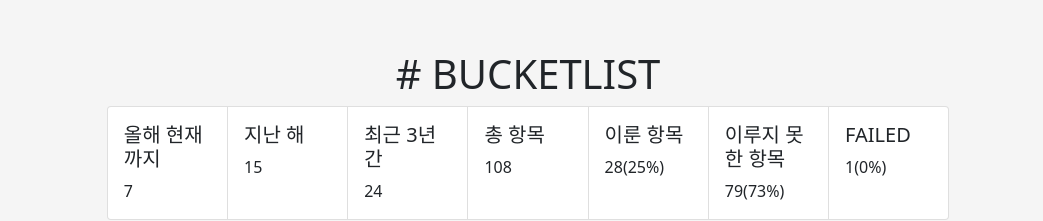
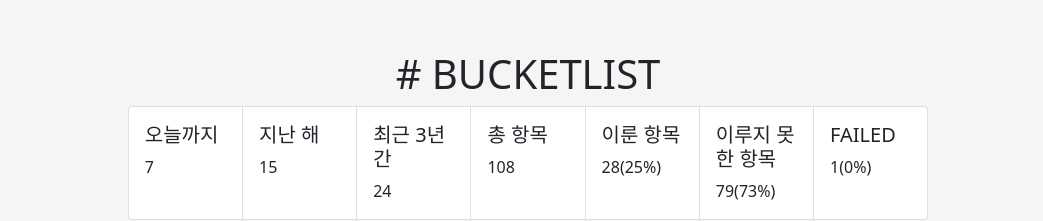
Before and after one commit to Yoruroong/bucketlist, a React (Create React App) app: page / in a window 1280 px wide. Shown: the top 221 px of the page, without its empty margins (112-1155 px from the left). Built offline with nearby package versions, Linux system fonts and the light colour scheme.

Commit message:
edit(message in stats)

```diff
--- a/src/Components/Stats.js
+++ b/src/Components/Stats.js
@@ -7,7 +7,7 @@ export default function Stats ({ notes }) {
             <CardGroup>
                 <Card>
                     <Card.Body>
-                    <Card.Title>올해 현재까지</Card.Title>
+                    <Card.Title>오늘까지</Card.Title>
                     <Card.Text>
                         {notes.filter(a => a.date.split('.')[0] == new Date().getFullYear()).length}
                     </Card.Text>
```
